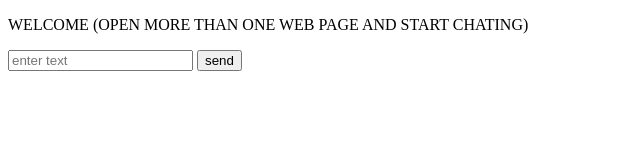
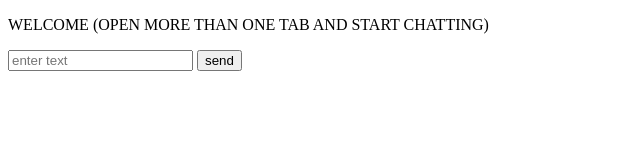
Before and after one commit to jatinjindaljj/chattingapp, a website: page public/index.html in a window 1280 px wide. Shown: the full height of the page, 0-640 px from the left. Drawn offline with nearby package versions, Linux system fonts and the light colour scheme; no server answers.

Commit message:
Update index.html

```diff
--- a/public/index.html
+++ b/public/index.html
@@ -17,7 +17,7 @@
 
     <title>Document</title>
 
-    <p>WELCOME    (OPEN MORE THAN ONE WEB PAGE AND START CHATING)</p>
+    <p>WELCOME    (OPEN MORE THAN ONE TAB AND START CHATTING)</p>
 
 
 
```
